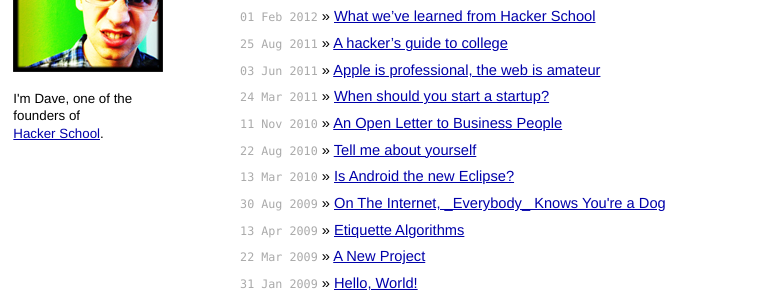
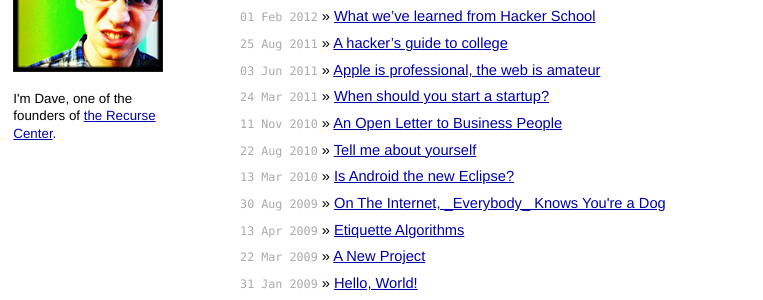
Before and after one commit to davidbalbert/davidbalbert.github.io, a Jekyll site: the page built from index.html, in a window 1280 px wide. Shown: the part 127-427 px from the top of the page, without its empty margins (0-763 px from the left). Built offline with Jekyll 4.4.1, drawn with Linux system fonts in a browser that asks for light colours; part of the change alters nothing that is shown.

```diff
--- a/_layouts/default.html
+++ b/_layouts/default.html
@@ -11,20 +11,6 @@
   <!-- Homepage CSS -->
   <link rel="stylesheet" href="/css/screen.css" type="text/css" media="screen, projection" />
   <link href="/atom.xml" type="application/atom+xml" rel="alternate" title="David Albert" />
-
-  <script type="text/javascript">
-
-    var _gaq = _gaq || [];
-    _gaq.push(['_setAccount', 'UA-19652507-1']);
-    _gaq.push(['_trackPageview']);
-
-    (function() {
-      var ga = document.createElement('script'); ga.type = 'text/javascript'; ga.async = true;
-      ga.src = ('https:' == document.location.protocol ? 'https://ssl' : 'http://www') + '.google-analytics.com/ga.js';
-      var s = document.getElementsByTagName('script')[0]; s.parentNode.insertBefore(ga, s);
-    })();
-
-  </script>
 </head>
 <body>
 
@@ -32,7 +18,7 @@
   <h1 id="site-title">Dave is here!</h1>
   <img alt="Dave" src="/images/dave.jpg" />
 
-  <p>I'm Dave, one of the founders of <a href="http://www.hackerschool.com/">Hacker&nbsp;School</a>.</p>
+  <p>I'm Dave, one of the founders of <a href="http://www.recurse.com/">the Recurse Center</a>.</p>
 
 </div>
 
```
